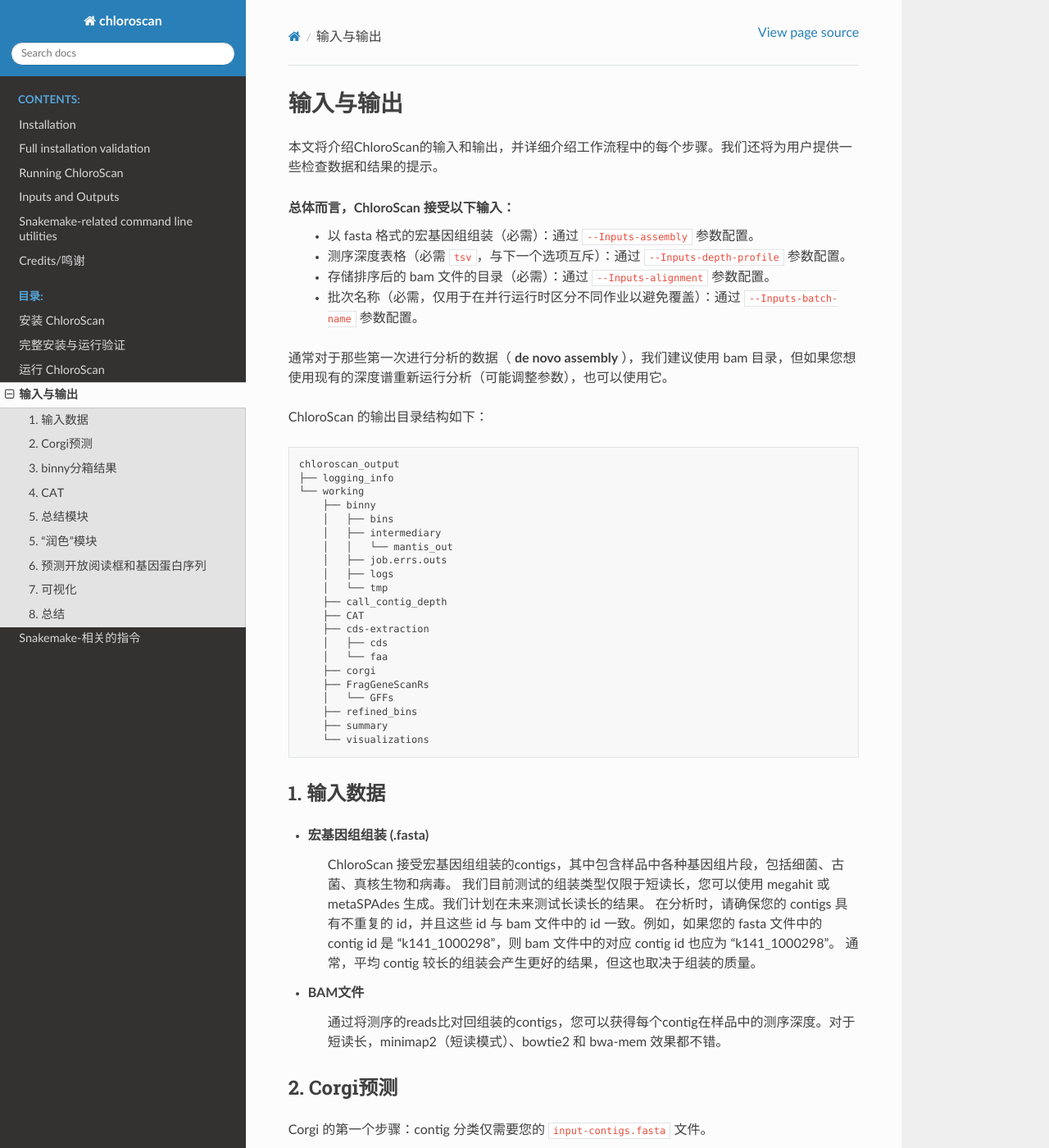
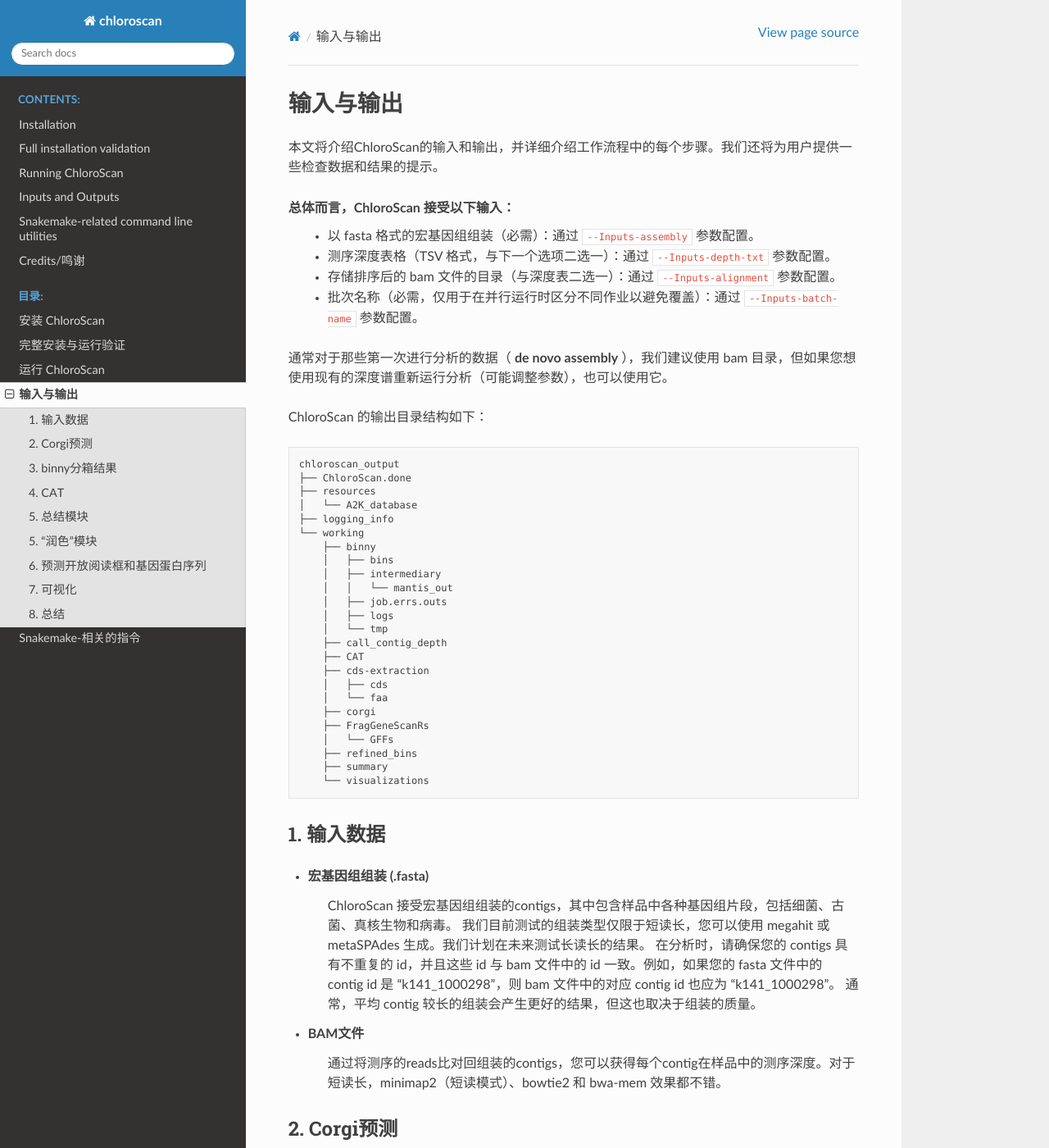
Before and after one commit to Andyargueasae/chloroscan, a Sphinx documentation site: the page built from docs/source/main/inputs_and_outputs_CN.rst, in a window 1280 px wide and 1400 px high. Shown: the whole window at 82% size. Built offline with Sphinx 7.4.7 and the Read the Docs theme 3.1.0, drawn with Linux system fonts in a browser that asks for light colours; some of the changed text lies outside the part shown.

```diff
--- a/docs/source/main/inputs_and_outputs_CN.rst
+++ b/docs/source/main/inputs_and_outputs_CN.rst
@@ -6,8 +6,8 @@
 
 总体而言，ChloroScan 接受以下输入：
     - 以 fasta 格式的宏基因组组装（必需）：通过 ``--Inputs-assembly`` 参数配置。
-    - 测序深度表格（必需 ``tsv``，与下一个选项互斥）：通过 ``--Inputs-depth-profile`` 参数配置。
-    - 存储排序后的 bam 文件的目录（必需）：通过 ``--Inputs-alignment`` 参数配置。
+    - 测序深度表格（TSV 格式，与下一个选项二选一）：通过 ``--Inputs-depth-txt`` 参数配置。
+    - 存储排序后的 bam 文件的目录（与深度表二选一）：通过 ``--Inputs-alignment`` 参数配置。
     - 批次名称（必需，仅用于在并行运行时区分不同作业以避免覆盖）：通过 ``--Inputs-batch-name`` 参数配置。
 
 通常对于那些第一次进行分析的数据（ **de novo assembly** ），我们建议使用 bam 目录，但如果您想使用现有的深度谱重新运行分析（可能调整参数），也可以使用它。
@@ -17,6 +17,9 @@ ChloroScan 的输出目录结构如下：
 .. code-block::
 
     chloroscan_output
+    ├── ChloroScan.done
+    ├── resources
+    │   └── A2K_database
     ├── logging_info
     └── working
         ├── binny
```
Also changed, not shown: other parts of docs/source/main/inputs_and_outputs_CN.rst (+2 -2 lines).
